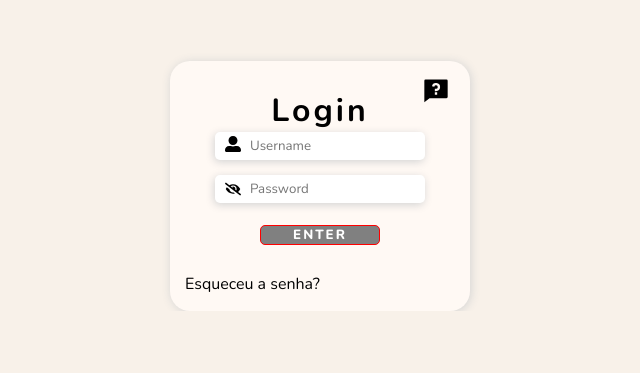
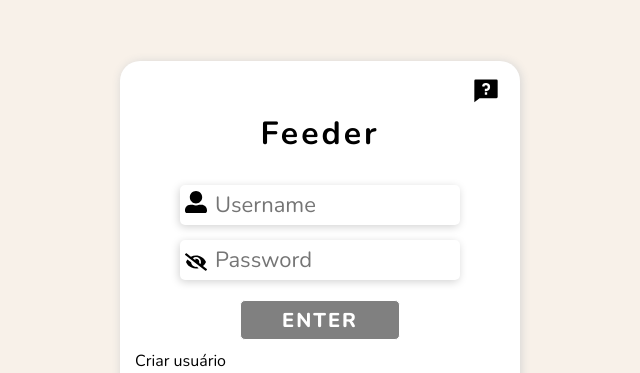
Before and after one commit to fernandomospf/project-feeder, a React (Create React App) app: page / in a window 1280 px wide. Shown: the part 579-952 px from the top of the page, without its empty margins (320-960 px from the left). Before the commit the page ends 890 px from the top, so only its background shows below. Built offline with nearby package versions, Linux system fonts and the light colour scheme.

Commit message:
Feat: update

```diff
--- a/package.json
+++ b/package.json
@@ -6,6 +6,7 @@
     "@testing-library/jest-dom": "^5.16.4",
     "@testing-library/react": "^13.2.0",
     "@testing-library/user-event": "^13.5.0",
+    "jsonwebtoken": "^8.5.1",
     "react": "^18.1.0",
     "react-dom": "^18.1.0",
     "react-icons": "^4.3.1",
@@ -15,6 +16,7 @@
     "web-vitals": "^2.1.4"
   },
   "scripts": {
+    "play": "npm i && react-scripts start",
     "start": "react-scripts start",
     "build": "react-scripts build",
     "test": "react-scripts test",
--- a/src/Page/Login/index.jsx
+++ b/src/Page/Login/index.jsx
@@ -1,5 +1,6 @@
 import React, { useState, useContext } from "react";
 import {SForm} from "../../Style";
+import { Link } from 'react-router-dom';
 import { FaUserAlt, FaEyeSlash } from "react-icons/fa";
 import { RiQuestionnaireFill } from "react-icons/ri";
 import { IoEyeSharp } from "react-icons/io5";
@@ -24,8 +25,8 @@ function Login() {
     });
   }
 
-  function handleButton() {
-    // console.log(userData.password.length);
+  function handleButton(event) {
+    event.preventDefault();
   }
 
   return myContext.isModal ? (
@@ -36,7 +37,7 @@ function Login() {
         className="icon-question"
         onClick={() => setIsModal(!isModal)}
       />
-      <h1>Login</h1>
+      <h1>Feeder</h1>
       <FaUserAlt className="icon-user" />
       <input
         type="text"
@@ -70,8 +71,10 @@ function Login() {
             userData.password.length < 8 || userData.username.length < 3
           }
         >
+          <Link to="/search" />
           Enter
         </button>
+        <p className="create-user">Criar usuário</p>
         <p>Esqueceu a senha?</p>
       </div>
     </SForm>
--- a/src/Routes/index.js
+++ b/src/Routes/index.js
@@ -7,9 +7,9 @@ import Search from "../Page/Search";
 const MainRoutes = () => {
   return (
     <Routes>
-      <Route path="/" element={<Login />} />
-      <Route path="/created" element={<Created />} />
-      <Route path="/search" element={<Search />} />
+        <Route path="/" element={<Login />} />
+        <Route path="/created" element={<Created />} />
+        <Route path="/search" element={<Search />} />
     </Routes>
   );
 };
--- a/src/Style/Login-style.js
+++ b/src/Style/Login-style.js
@@ -2,13 +2,13 @@ import styled from 'styled-components';
 
 const SForm = styled.form`
   position: relative;
-  background-color: #fff9f4;
+  background-color: #fff;
   box-shadow: lightgray 1px 1px 10px;
   border-radius: 20px;
   display: flex;
   flex-direction: column;
-  width: 300px;
-  height: 250px;
+  width: 400px;
+  height: 350px;
   justify-content: center;
   align-items: center;
   margin: 0 auto;
@@ -17,11 +17,14 @@ const SForm = styled.form`
 
   h1{
     letter-spacing: 3px;
+    margin-bottom: 30px;
   }
 
   input {
+    height: 5vh;
     width: 70%;
     border: none;
+    font-size: 22px;
     box-shadow: lightgray -1px 2px 8px;
     margin-bottom: 15px;
     border-radius: 5px;
@@ -34,12 +37,13 @@ const SForm = styled.form`
 
   .icon-user, .icon-password {
     position: absolute;
-    top: 75px;
-    left: 55px;
+    font-size: 22px;
+    top: 130px;
+    left: 65px;
   }
 
   .icon-password {
-    top: 120px;
+    top: 190px;
   }
 
   div {
@@ -51,23 +55,37 @@ const SForm = styled.form`
     button {
       border-radius: 5px;
       background-color: #fff9f4;
-      width: 120px;
+      width: 160px;
+      height: 40px;
+      font-size: 20px;
       font-weight: 900;
       text-transform: uppercase;
       letter-spacing: 2px;
       margin-left: 30%;
 
       :disabled {
-        border: 1px solid red;
+        border: 1px solid;
         background-color: gray;
         color: white;
       }
     }
 
-    p {
-    position: absolute;
-    top: 50px;
-    left: 15px;
+
+    p, .create-user {
+      position: absolute;
+      cursor: pointer;
+      top: 80px;
+      left: 15px;
+      user-select: none;
+
+      :hover{
+        border-bottom-right-radius :5px ;
+        border-bottom-left-radius: 5px;
+        border-bottom: 1px solid red;
+      }
+    }
+    .create-user {
+      top: 50px;
     }
   }
 
--- a/src/Style/QuestionCard.js
+++ b/src/Style/QuestionCard.js
@@ -2,13 +2,14 @@ import styled from 'styled-components';
 
 const QuestionCard = styled.div`
   position: relative;
-  background-color: #fff9f4;
+  background-color: #fff;
   box-shadow: lightgray 1px 1px 10px;
   border-radius: 20px;
   display: flex;
   flex-direction: column;
-  width: 300px;
-  height: 250px;
+  font-size: 22px;
+  width: 400px;
+  height: 350px;
   justify-content: center;
   align-items: center;
   margin: 0 auto;
@@ -23,11 +24,12 @@ const QuestionCard = styled.div`
   }
 
   article {
-
-    overflow-y: auto;
+    overflow-y: scroll;
     line-height: 25px;
+    margin-top: 20px;
     width: 80%;
     text-align: left;
+    padding: 10px;
   }
 
   a {
```
Also changed, not shown: 1 other file (tests, documents, lock files or other folders).
